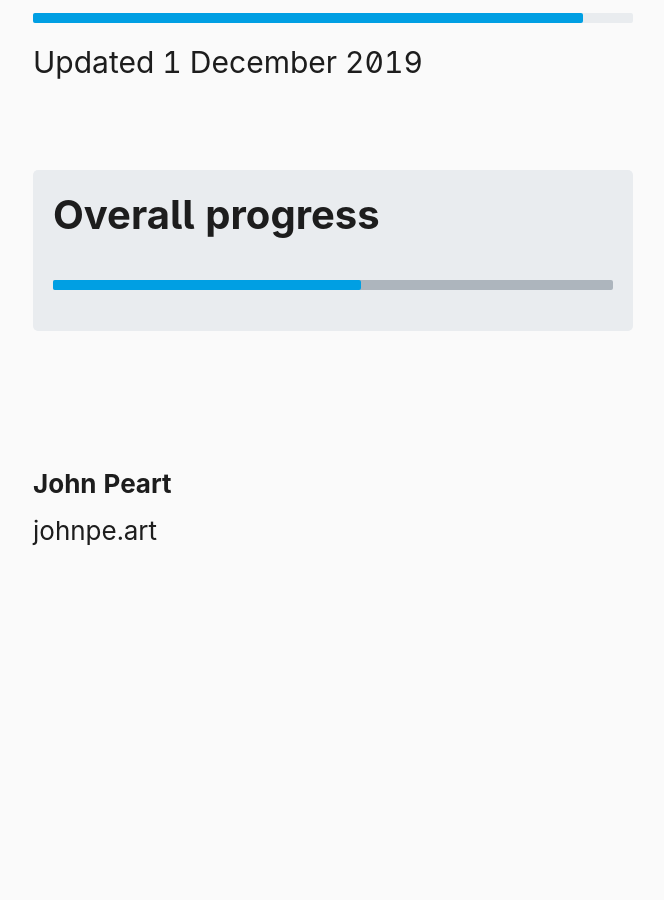
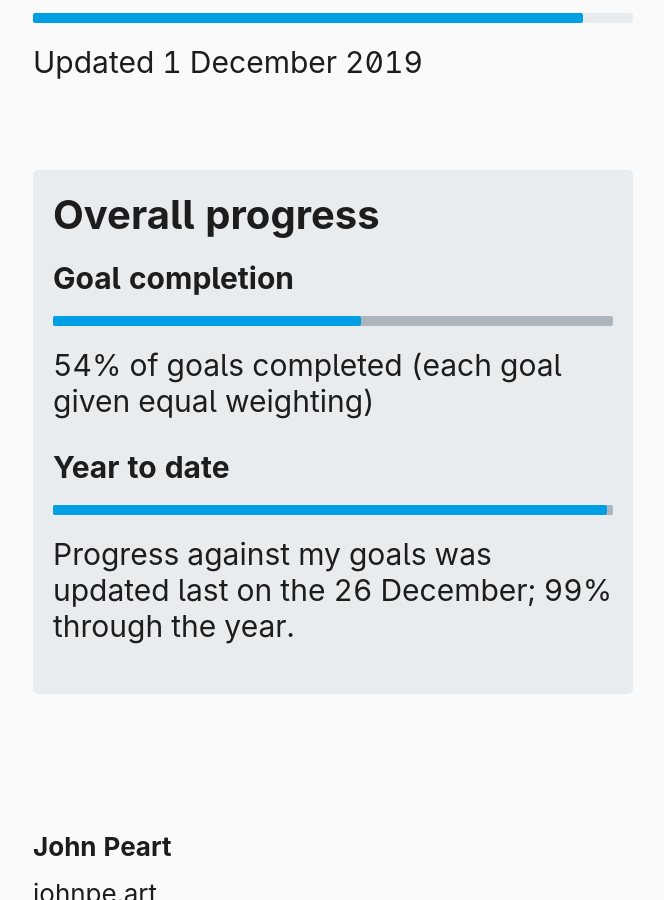
Before and after one commit to johnpeart/Goals-for-2018, a Jekyll site: the page built from index.html, in a window 1280 px wide and 900 px high, scrolled down 2792 px. Shown: the whole window, without its empty margins (172-836 px from the left). Built offline with Jekyll 4.4.1, drawn with Linux system fonts in a browser that asks for light colours; some web fonts are replaced; before the commit the page ends 3399 px from its top, so only the background shows below that.

Commit message:
Update goals.html

```diff
--- a/_layouts/goals.html
+++ b/_layouts/goals.html
@@ -16,6 +16,8 @@ layout: default
 		{% assign goalprogress = 0 %}
 		{% assign goalno = 0 %}
 		{% assign goalpercentage = 0 %}
+		{% assign dayoftheyear = "now" | date: "%j" %}
+		{% assign yearcomplete = dayoftheyear | divided_by: 365.0 | times: 100 | round %}
 
 		{% for goals in site.data.goals %}
 
@@ -39,9 +41,17 @@ layout: default
 
 			<li class="totaliser">
 				<h2>Overall progress</h2>
+				<p class="lead">Goal completion</p>
 				<progress max="100" value="{{ goalpercentage | divided_by: goalno }}">
 					<p><strong>{{ goalpercentage | divided_by: goalno | floor }}% of goals completed (each goal given equal weighting)</strong></p>
 				</progress>
+				<p>{{ goalpercentage | divided_by: goalno | floor }}% of goals completed (each goal given equal weighting)</p>
+
+				<p class="lead">Year to date</p>
+				<progress max="100" value="{{ yearcomplete}}">
+					<p>Day <strong>{{ dayoftheyear }}</strong> out of <strong>365</strong></p>
+				</progress>
+				<p>Progress against my goals was updated last on the {{ "now" | date: "%-d %B" }}; {{ yearcomplete | append: '%'}} through the year.</p>
 			</li>
 
 		</ul>
```
